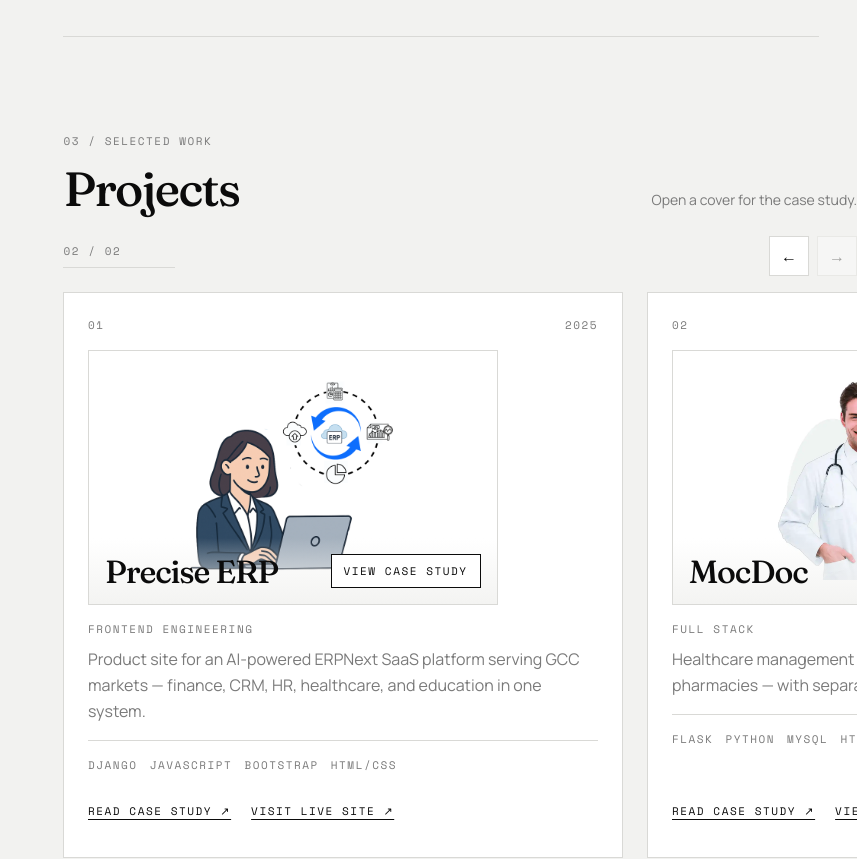
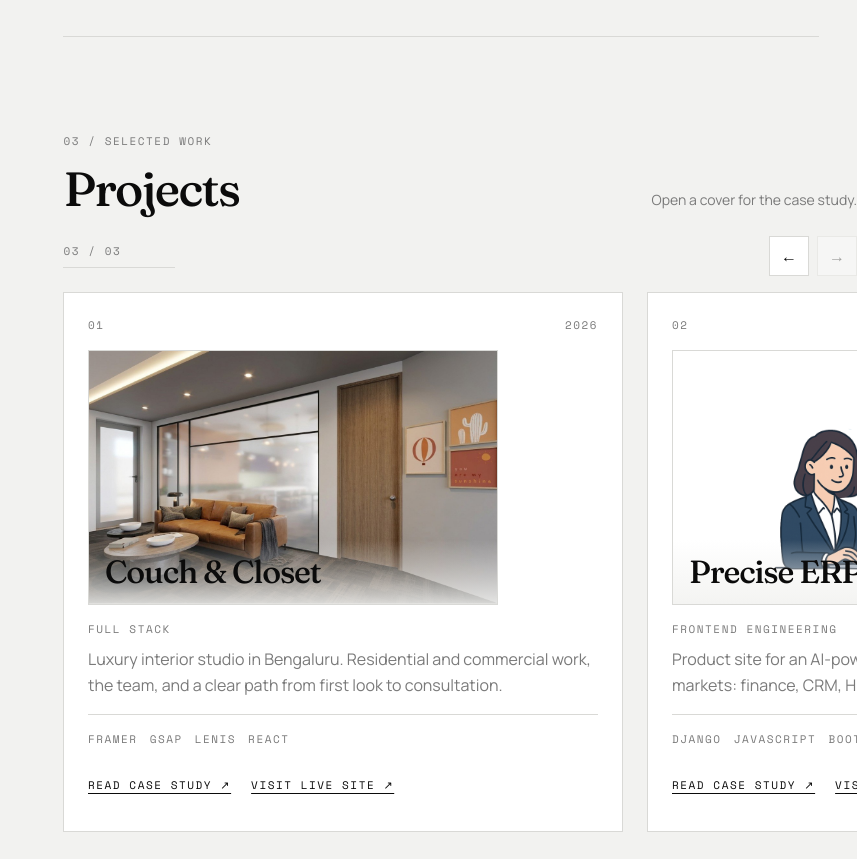
Before and after one commit to Fuzaildev/Portfolio, a Next.js app: page / in a window 1280 px wide. Shown: the part 1420-2279 px from the top of the page, without its empty margins (423-1280 px from the left). Built offline with nearby package versions, Linux system fonts and the light colour scheme.

Commit message:
Update: Add Projects and more tweaks

```diff
--- a/src/app/globals.css
+++ b/src/app/globals.css
@@ -45,7 +45,7 @@ body {
   background: var(--paper);
   color: var(--ink);
   font-family: var(--font-body);
-  /* Avoid overflow-x on body — it breaks ScrollTrigger pin (work gallery) */
+  /* Avoid overflow-x on body. It breaks ScrollTrigger pin (work gallery). */
   -webkit-font-smoothing: antialiased;
   -moz-osx-font-smoothing: grayscale;
 }
@@ -605,6 +605,12 @@ html.folio-nav-compact .folio-hamburger {
   padding: clamp(0.75rem, 3vw, 1.5rem);
 }
 
+.project-cover--bleed.project-cover--image .project-cover-art {
+  object-fit: cover;
+  object-position: center;
+  padding: 0;
+}
+
 .project-preview-meta {
   position: absolute;
   inset: auto 0 0;
@@ -618,20 +624,6 @@ html.folio-nav-compact .folio-hamburger {
     transparent,
     color-mix(in srgb, var(--paper) 88%, transparent)
   );
-}
-
-.project-open-btn {
-  border: 1px solid var(--ink);
-  background: var(--surface);
-  padding: 0.5rem 0.75rem;
-  color: var(--ink);
-  white-space: nowrap;
-}
-
-.project-preview-link:hover .project-open-btn,
-.project-preview-link:focus-visible .project-open-btn {
-  background: var(--ink);
-  color: var(--paper);
 }
 
 .project-panel-body {
@@ -1070,8 +1062,9 @@ html.folio-nav-compact .folio-hamburger {
 
 .case-hero-kicker {
   display: flex;
+  flex-wrap: wrap;
   justify-content: space-between;
-  gap: 1rem;
+  gap: 0.5rem 1rem;
 }
 
 .case-title {
@@ -1158,6 +1151,14 @@ html.folio-nav-compact .folio-hamburger {
   padding: clamp(1rem, 4vw, 2rem);
 }
 
+.case-stage .project-cover--bleed.project-cover--image .project-cover-art {
+  width: 100%;
+  height: 100%;
+  padding: 0;
+  object-fit: cover;
+  object-position: center;
+}
+
 .case-stage-stats {
   display: none;
 }
@@ -1428,6 +1429,14 @@ html.folio-nav-compact .folio-hamburger {
     padding: 2rem 2rem 2rem 0;
     object-fit: contain;
     object-position: center right;
+  }
+
+  .case-stage .project-cover--bleed.project-cover--image .project-cover-art {
+    width: 100%;
+    height: 100%;
+    padding: 0;
+    object-fit: cover;
+    object-position: center;
   }
 
   .case-stage-stats {
--- a/src/components/sections/WorkGallery.tsx
+++ b/src/components/sections/WorkGallery.tsx
@@ -293,12 +293,12 @@ function ProjectPanel({ project }: { project: Project }) {
             variant={project.cover}
             title={project.title}
             image={project.coverImage}
+            bleed={project.coverBleed}
           />
           <div className="project-preview-meta">
             <span className="display-serif project-title font-medium">
               {project.title}
             </span>
-            <span className="project-open-btn label-mono">View case study</span>
           </div>
         </div>
       </Link>
--- a/src/components/work/CaseStudyView.tsx
+++ b/src/components/work/CaseStudyView.tsx
@@ -10,6 +10,21 @@ import { PageHeader } from "@/components/layout/PageHeader";
 import { ProjectCover } from "@/components/work/ProjectCover";
 import { getNextProject, type Project } from "@/data/portfolio";
 
+function titleLines(title: string) {
+  const words = title.split(/\s+/).filter(Boolean);
+  const lines: string[] = [];
+
+  for (const word of words) {
+    if (word === "&" && lines.length > 0) {
+      lines[lines.length - 1] += ` ${word}`;
+    } else {
+      lines.push(word);
+    }
+  }
+
+  return lines;
+}
+
 export function CaseStudyView({ project }: { project: Project }) {
   const pageRef = useRef<HTMLDivElement>(null);
   const coverRef = useRef<HTMLDivElement>(null);
@@ -18,7 +33,7 @@ export function CaseStudyView({ project }: { project: Project }) {
   const primaryLabel = project.liveUrl
     ? "Visit live site ↗"
     : "View on GitHub ↗";
-  const titleWords = project.title.split(" ").filter(Boolean);
+  const titleWords = titleLines(project.title);
   const chapters = [
     { id: "01", title: "Overview", body: project.overview },
     { id: "02", title: "Challenge", body: project.challenge },
@@ -150,6 +165,7 @@ export function CaseStudyView({ project }: { project: Project }) {
           variant={project.cover}
           title={project.title}
           image={project.coverImage}
+          bleed={project.coverBleed}
         />
         {project.stats?.length ? (
           <dl className="case-stage-stats">
--- a/src/components/work/ProjectCover.tsx
+++ b/src/components/work/ProjectCover.tsx
@@ -4,6 +4,7 @@ type ProjectCoverProps = {
   variant: ProjectCoverVariant;
   title: string;
   image?: string;
+  bleed?: boolean;
   className?: string;
 };
 
@@ -11,13 +12,14 @@ export function ProjectCover({
   variant,
   title,
   image,
+  bleed = false,
   className = "",
 }: ProjectCoverProps) {
   return (
     <div
       className={`project-cover project-cover--${variant}${
         image ? " project-cover--image" : ""
-      } ${className}`}
+      }${bleed ? " project-cover--bleed" : ""} ${className}`}
     >
       {image ? (
         <img src={image} alt={`${title} cover`} className="project-cover-art" />
@@ -29,6 +31,7 @@ export function ProjectCover({
             aria-hidden="true"
             className="project-cover-art"
           >
+            {variant === "couch" ? <CouchArt /> : null}
             {variant === "precise" ? <PreciseArt /> : null}
             {variant === "mocdoc" ? <MocdocArt /> : null}
           </svg>
@@ -36,6 +39,19 @@ export function ProjectCover({
         </>
       )}
     </div>
+  );
+}
+
+function CouchArt() {
+  return (
+    <g fill="none" stroke="currentColor" strokeWidth="0.7">
+      <rect x="18" y="18" width="124" height="64" opacity="0.22" />
+      <rect x="28" y="28" width="48" height="44" fill="currentColor" opacity="0.88" />
+      <rect x="86" y="28" width="46" height="18" opacity="0.4" />
+      <rect x="86" y="52" width="22" height="20" opacity="0.32" />
+      <rect x="110" y="52" width="22" height="20" opacity="0.2" />
+      <circle cx="52" cy="44" r="5" fill="currentColor" stroke="none" opacity="0.95" />
+    </g>
   );
 }
 
--- a/src/data/portfolio.ts
+++ b/src/data/portfolio.ts
@@ -54,7 +54,7 @@ export const aboutQuote = [
   "and fast for end users.",
 ];
 
-export type ProjectCoverVariant = "precise" | "mocdoc";
+export type ProjectCoverVariant = "couch" | "precise" | "mocdoc";
 
 export type ProjectModule = {
   name: string;
@@ -76,6 +76,7 @@ export type Project = {
   stack: string[];
   cover: ProjectCoverVariant;
   coverImage?: string;
+  coverBleed?: boolean;
   role: string;
   client?: string;
   overview: string;
@@ -96,12 +97,72 @@ export type Project = {
 export const projects: Project[] = [
   {
     id: "01",
+    slug: "couch-and-closet",
+    title: "Couch & Closet",
+    type: "Full Stack",
+    year: "2026",
+    description:
+      "Luxury interior studio in Bengaluru. Residential and commercial work, the team, and a clear path from first look to consultation.",
+    stack: ["Framer", "GSAP", "Lenis", "React"],
+    cover: "couch",
+    coverImage: "/work/couch-and-closet.jpg",
+    coverBleed: true,
+    role: "Full Stack Engineer",
+    client: "Kailune",
+    liveUrl: "https://couchandcloset.com/",
+    overview:
+      "Couch & Closet is a luxury interior design studio in Bengaluru. I built the public site: a full-bleed hero, studio team, residential and commercial work, a three-step process, client proof, a budget estimator, and a consultation booking path, positioned as a considered brand, not a generic interior brochure.",
+    challenge:
+      "The studio needed a site that feels as restrained as the rooms they design, while still carrying a large project gallery, team stories, testimonials, and a lead path. Motion and photography had to stay premium without slowing Core Web Vitals or burying the call to book.",
+    outcome:
+      "The live site opens on craft, then walks visitors through work, process, and proof before a budget and consultation close. Residential and commercial interiors sit in one filtered gallery, with a clear route from first look to a booked conversation.",
+    quote: "Space worth coming home to. Told as a studio, not a catalog.",
+    stats: [
+      { value: "10+", label: "Years in design" },
+      { value: "50+", label: "Projects shown" },
+      { value: "02", label: "Work types" },
+      { value: "01", label: "Booking path" },
+    ],
+    markets: ["Residential", "Commercial"],
+    stripLabel: "Designed for",
+    modulesHeading: "Studio, work, and a path to book.",
+    modules: [
+      {
+        name: "Studio",
+        detail:
+          "Hero, philosophy, and team: the people and the point of view behind the rooms.",
+      },
+      {
+        name: "Works",
+        detail:
+          "Filtered residential and commercial interiors with type, location, and area.",
+      },
+      {
+        name: "Process",
+        detail:
+          "Reach out, design, delivery: a three-step story from brief to handover.",
+      },
+      {
+        name: "Leads",
+        detail:
+          "Budget estimator and consultation booking so interest becomes a conversation.",
+      },
+    ],
+    tools: ["Work gallery", "Team", "Budget estimator", "Consultation"],
+    highlights: [
+      "Live site for Couch & Closet: studio story, work gallery, and consultation booking.",
+      "Residential and commercial work gallery with team, process, and testimonials.",
+      "Budget estimator and consultation path from first visit to a booked conversation.",
+    ],
+  },
+  {
+    id: "02",
     slug: "precise-erp",
     title: "Precise ERP",
     type: "Frontend Engineering",
     year: "2025",
     description:
-      "Product site for an AI-powered ERPNext SaaS platform serving GCC markets — finance, CRM, HR, healthcare, and education in one system.",
+      "Product site for an AI-powered ERPNext SaaS platform serving GCC markets: finance, CRM, HR, healthcare, and education in one system.",
     stack: ["Django", "JavaScript", "Bootstrap", "HTML/CSS"],
     cover: "precise",
     coverImage: "/work/precise-erp.png",
@@ -155,13 +216,13 @@ export const projects: Project[] = [
     modulesHeading: "Five modules, one system.",
   },
   {
-    id: "02",
+    id: "03",
     slug: "mocdoc",
     title: "MocDoc",
     type: "Full Stack",
     year: "2025",
     description:
-      "Healthcare management system for hospitals, clinics, labs, and pharmacies — with separate portals for doctors, staff, and patients.",
+      "Healthcare management system for hospitals, clinics, labs, and pharmacies, with separate portals for doctors, staff, and patients.",
     stack: ["Flask", "Python", "MySQL", "HTML/CSS", "JavaScript"],
     cover: "mocdoc",
     coverImage: "/work/mocdoc.webp",
```
Also changed, not shown: public/work/couch-and-closet.jpg (added).
